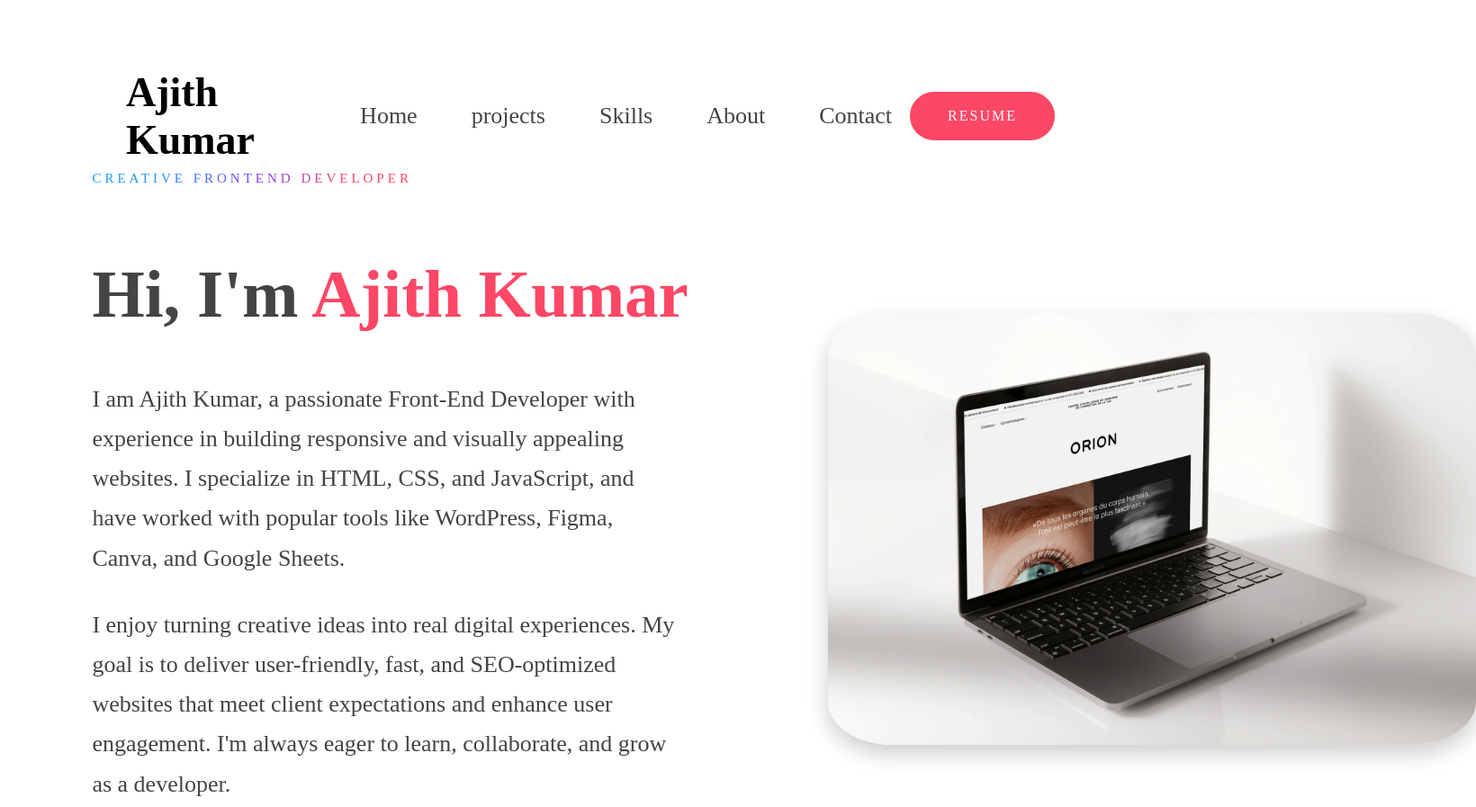
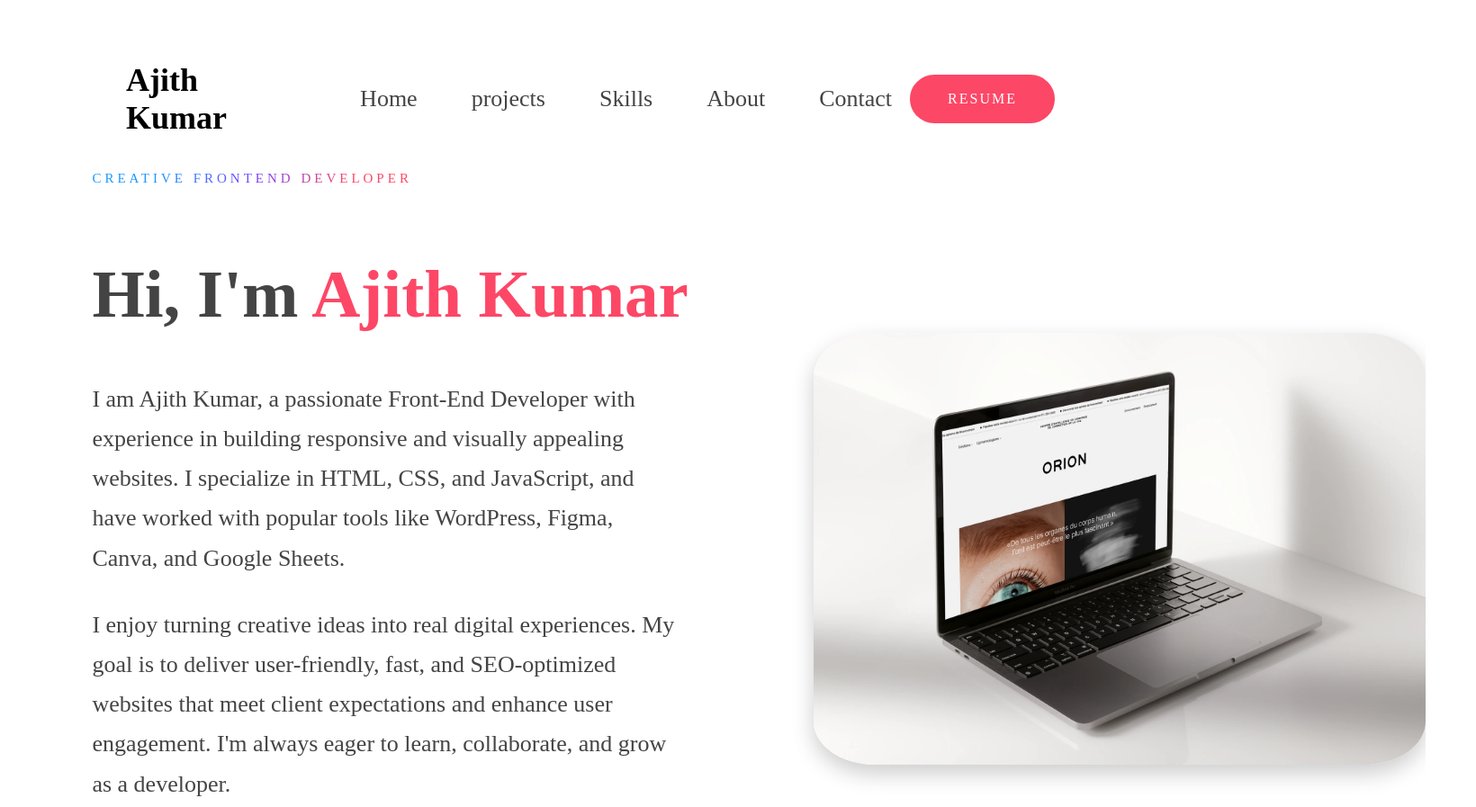
Before and after one commit to Ajai8027/My-Portfolio, a plain HTML site: page index.html in a window 1280 px wide. Shown: the top 897 px of the page at 90% size, 1640 px wide, since content can reach past the window. Drawn offline with nearby package versions, Linux system fonts and the light colour scheme.

Commit message:
index.html navbar and profie-pic img position change

```diff
--- a/index.html
+++ b/index.html
@@ -18,7 +18,7 @@
 <body>
     <div class="hero">
         <nav>
-            <h1 style="margin-left: 3%;align-items:center;font-size: 46px;">Ajith Kumar</h1>
+            <h1 style="margin-left: 3%;align-items:center;font-size: 36px;">Ajith Kumar</h1>
 
             <!-- Hamburger icon -->
             <div class="menu-icon" onclick="toggleMenu()">
--- a/style.css
+++ b/style.css
@@ -120,17 +120,6 @@ nav ul li a:hover:after {
     transform: scale(1.05);
 }
 
-.profile-pic img {
-    display: flex;
-    position: sticky;
-    border-radius: 10%;
-    height: 480px;
-    box-shadow: 0 10px 25px rgba(0, 0, 0, 0.2);
-    margin-top: 30%;;
-    margin-left:40%;
-}
-
-
 .home {
     position: absolute;
     top: 35%;
@@ -145,6 +134,17 @@ nav ul li a:hover:after {
     margin-left: 45%;
     margin-top:-5%;
     color: #444;
+}
+
+.profile-pic img {
+    display: flex;
+    position: sticky;
+    border-radius: 10%;
+    height: 480px;
+    width: 680px;
+    box-shadow: 0 10px 25px rgba(0, 0, 0, 0.2);
+    margin-top: 35%;
+    margin-left:40%;
 }
 
 .home-content {
```
